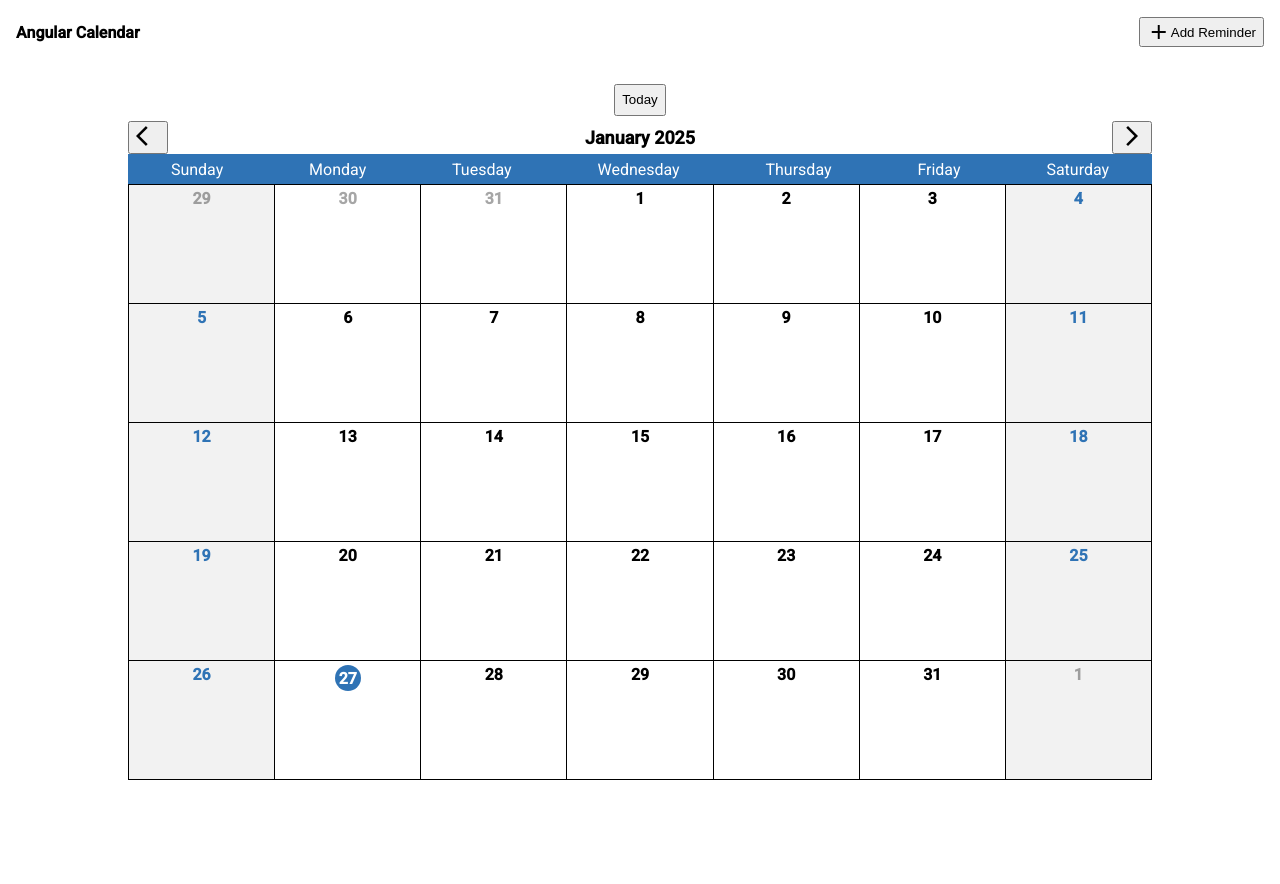
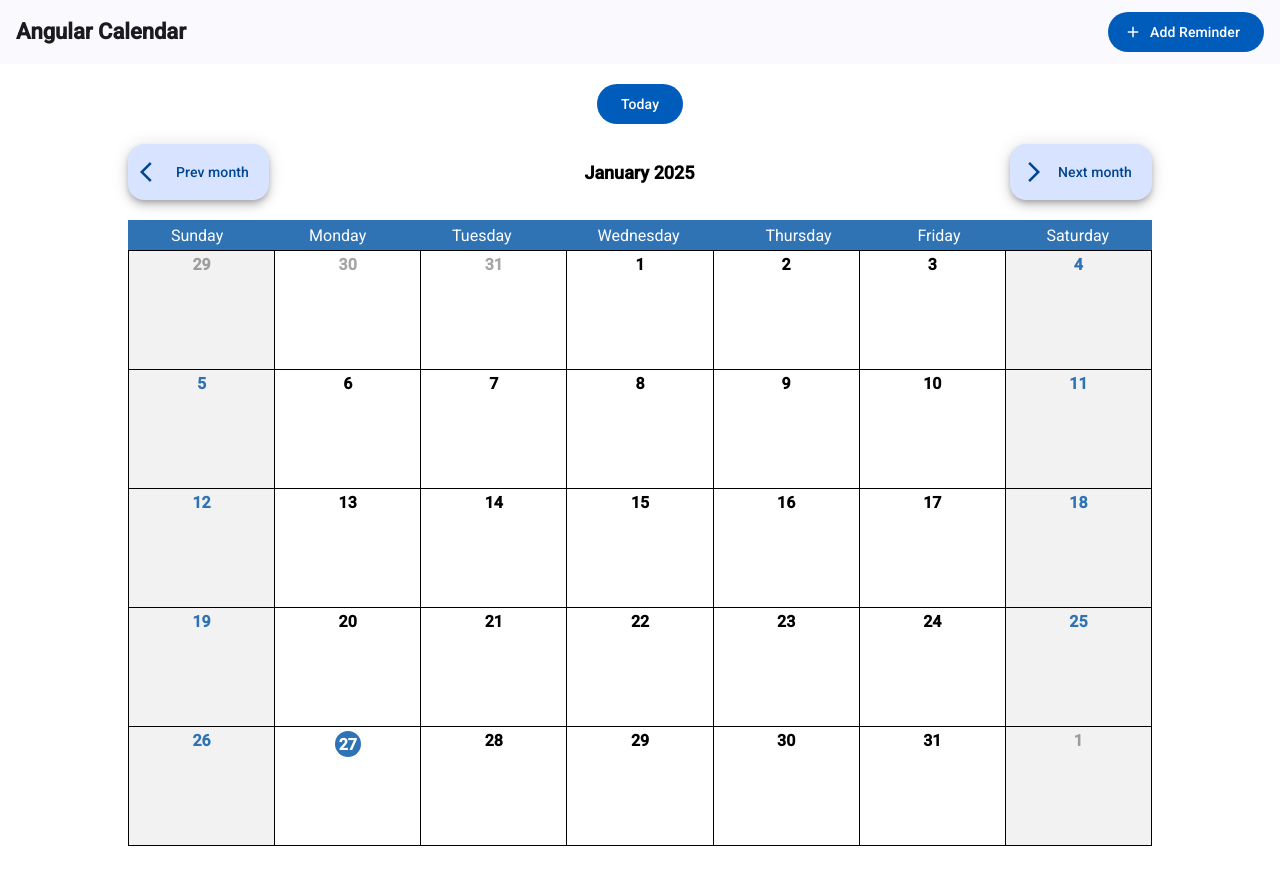
Before and after one commit to iamdave86/angular-calendar, an Angular app: page /calendar in a window 1280 px wide. Shown: the top 884 px of the page. Before the commit the page ends 830 px from the top, so only its background shows below. Built offline with nearby package versions, Linux system fonts and the light colour scheme.

Commit message:
fix: add missing material ui imports; make buttons flat designed

```diff
--- a/angular.json
+++ b/angular.json
@@ -32,7 +32,7 @@
                 "input": "public"
               }
             ],
-            "styles": ["src/styles.scss"],
+            "styles": ["@angular/material/prebuilt-themes/azure-blue.css", "src/styles.scss"],
             "scripts": []
           },
           "configurations": {
@@ -87,7 +87,7 @@
                 "input": "public"
               }
             ],
-            "styles": ["src/styles.scss"],
+            "styles": ["@angular/material/prebuilt-themes/azure-blue.css", "src/styles.scss"],
             "scripts": []
           }
         },
--- a/src/app/app.config.ts
+++ b/src/app/app.config.ts
@@ -1,9 +1,15 @@
 import { ApplicationConfig, provideZoneChangeDetection } from '@angular/core';
 import { provideRouter } from '@angular/router';
+import { provideAnimationsAsync } from '@angular/platform-browser/animations/async';
 
 import { routes } from './app.routes';
 import { CalendarService } from '@feature/calendar/services/calendar.service';
 
 export const appConfig: ApplicationConfig = {
-  providers: [provideZoneChangeDetection({ eventCoalescing: true }), provideRouter(routes), CalendarService],
+  providers: [
+    provideZoneChangeDetection({ eventCoalescing: true }),
+    provideRouter(routes),
+    provideAnimationsAsync(),
+    CalendarService,
+  ],
 };
--- a/src/app/feature/calendar/components/calendar/calendar.component.html
+++ b/src/app/feature/calendar/components/calendar/calendar.component.html
@@ -2,21 +2,29 @@
   <mat-toolbar class="header">
     <strong>Angular Calendar</strong>
     <span class="spacer"></span>
-    <button mat-button class="add-reminder-button"><mat-icon>add</mat-icon> Add Reminder</button>
+    <button mat-flat-button class="add-reminder-button"><mat-icon>add</mat-icon> Add Reminder</button>
   </mat-toolbar>
 
   <mat-card class="calendar">
-    <button class="calendar__today-button" mat-raised-button (click)="today()">Today</button>
+    <button class="calendar__today-button" mat-flat-button (click)="today()">Today</button>
 
     <div class="calendar__date-selector">
-      <button class="calendar__prev-button" mat-icon-button aria-label="Switch to previous month" (click)="prevMonth()">
+      <button
+        mat-fab
+        extended
+        class="calendar__prev-button"
+        aria-label="Switch to previous month"
+        (click)="prevMonth()"
+      >
         <mat-icon aria-hidden="false" aria-label="Previous month arrow icon">arrow_back_ios</mat-icon>
+        Prev month
       </button>
       <span class="calendar__selected-date">
         {{ selectedDate$ | async | date : 'MMMM y' }}
       </span>
-      <button class="calendar__next-button" mat-icon-button aria-label="Switch to next month" (click)="nextMonth()">
+      <button mat-fab extended class="calendar__next-button" aria-label="Switch to next month" (click)="nextMonth()">
         <mat-icon aria-hidden="false" aria-label="Next month arrow icon">arrow_forward_ios</mat-icon>
+        Next month
       </button>
     </div>
 
--- a/src/app/feature/calendar/components/calendar/calendar.component.scss
+++ b/src/app/feature/calendar/components/calendar/calendar.component.scss
@@ -23,6 +23,7 @@ $color-blue: #2f73b5;
   width: 80%;
   box-sizing: border-box;
   box-shadow: none;
+  background: white;
 
   @media only screen and (max-width: 670px) {
     width: 100%;
@@ -97,6 +98,7 @@ $color-blue: #2f73b5;
     display: flex;
     justify-content: space-between;
     align-items: center;
+    margin: 20px 0;
   }
 
   &__selected-date {
@@ -106,7 +108,7 @@ $color-blue: #2f73b5;
 
   &__today-button {
     display: block;
-    margin: 0 auto 5px;
+    margin: 0 auto;
     line-height: 26px;
   }
 }
--- a/src/app/feature/calendar/components/calendar/calendar.component.ts
+++ b/src/app/feature/calendar/components/calendar/calendar.component.ts
@@ -3,6 +3,7 @@ import { CommonModule } from '@angular/common';
 import { MatCardModule } from '@angular/material/card';
 import { MatToolbarModule } from '@angular/material/toolbar';
 import { MatIconModule } from '@angular/material/icon';
+import { MatButtonModule } from '@angular/material/button';
 import { combineLatest, map, Observable } from 'rxjs';
 
 import { CalendarService } from '@feature/calendar/services/calendar.service';
@@ -13,7 +14,7 @@ import { CalendarDay } from '@feature/calendar/interfaces/calendar.interface';
   templateUrl: './calendar.component.html',
   styleUrls: ['./calendar.component.scss'],
   changeDetection: ChangeDetectionStrategy.OnPush,
-  imports: [CommonModule, MatToolbarModule, MatCardModule, MatIconModule],
+  imports: [CommonModule, MatToolbarModule, MatCardModule, MatIconModule, MatButtonModule],
 })
 export class CalendarComponent {
   public weekdayNames: string[];
```
